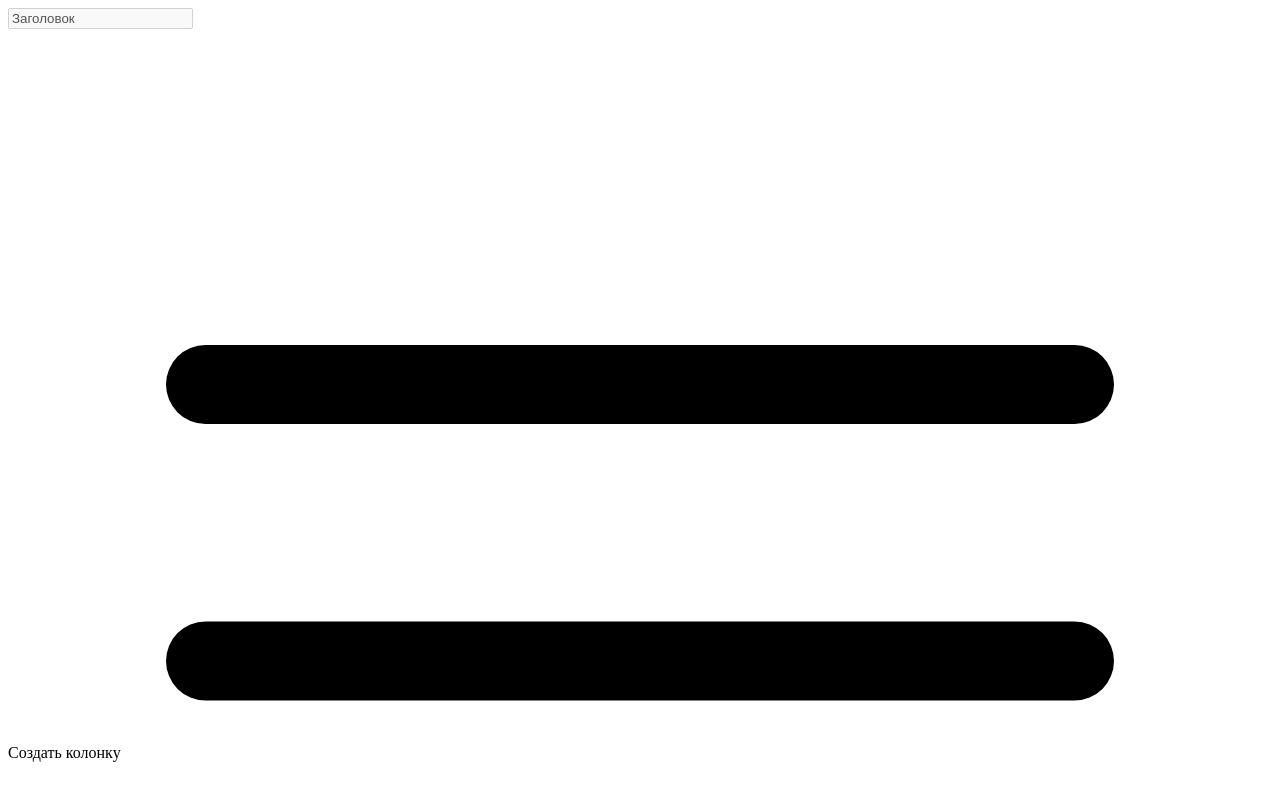
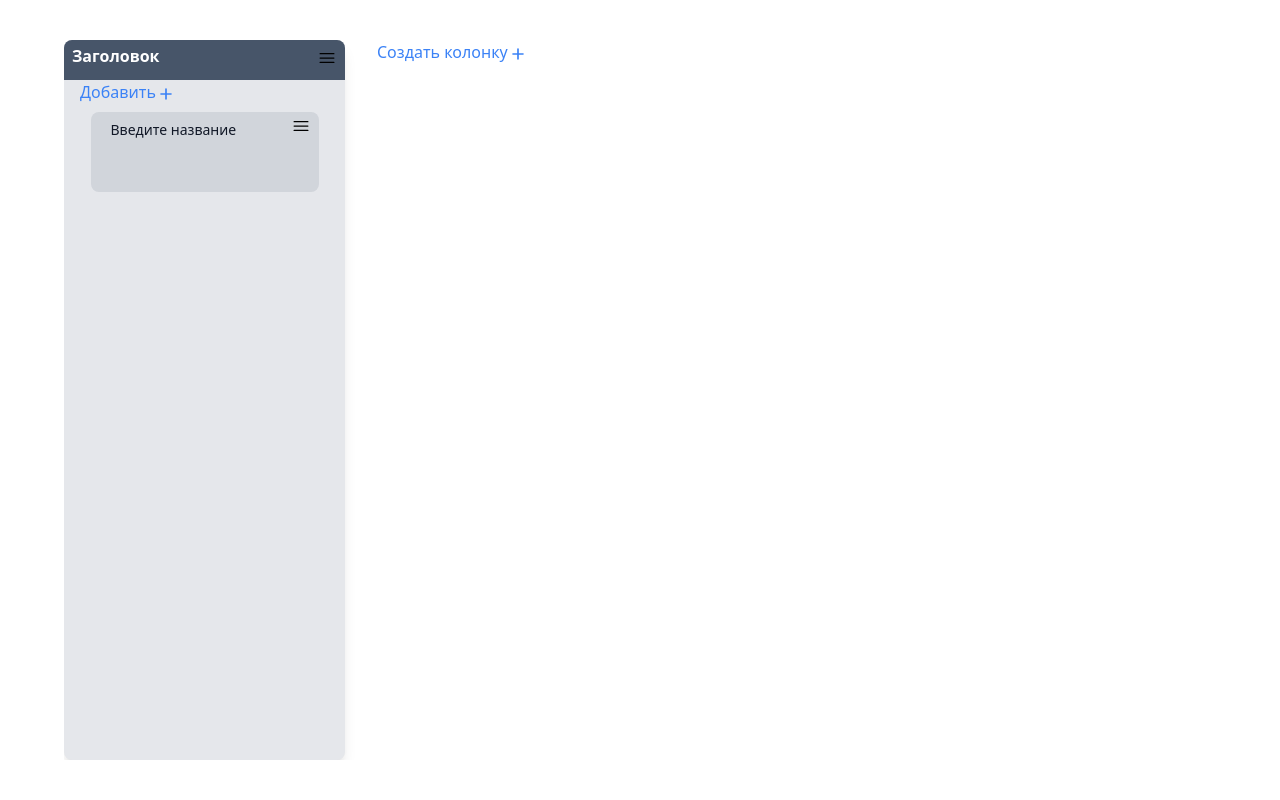
Before and after one commit to Turdiev/todo-vue-composition-api, a Vue app: page / in a window 1280 px wide. Shown: the top 800 px of the page. Built offline with nearby package versions, Linux system fonts and the light colour scheme; the HTML template or start-up script is replaced by a standard one.

Commit message:
add vue-draggable

```diff
--- /dev/null
+++ b/postcss.config.js
@@ -0,0 +1,6 @@
+module.exports = {
+  plugins: {
+    tailwindcss: {},
+    autoprefixer: {}
+  }
+}
--- /dev/null
+++ b/src/assets/styles/tailwind.css
@@ -0,0 +1,5 @@
+@tailwind base;
+
+@tailwind components;
+
+@tailwind utilities;
--- a/src/components/Column/ColumnBtn.vue
+++ b/src/components/Column/ColumnBtn.vue
@@ -4,6 +4,7 @@
       @click="handleAdd()"
   >
     <p class="text-blue-500">{{ props.title }}</p>
+    <slot name="item"></slot>
     <svg class="w-5 h-5 mt-1 stroke-blue-500" fill="none" stroke="currentColor" stroke-width="2" viewBox="0 0 24 24" xmlns="http://www.w3.org/2000/svg" aria-hidden="true">
       <path stroke-linecap="round" stroke-linejoin="round" d="M12 6v6m0 0v6m0-6h6m-6 0H6"></path>
     </svg>
--- a/src/components/Column/ColumnComponent.vue
+++ b/src/components/Column/ColumnComponent.vue
@@ -11,19 +11,25 @@
       <div class="flex flex-col items-center px-2">
         <ColumnBtn
           title="Добавить"
-          @click="onAddTask(props.index,{
-            name: 'Введите название'
-          })"
+          @click="onAddTask"
         />
+        <draggable
+            class="list-group"
+            :list="props.list.tasks"
+            group="task"
+            itemKey="id"
+        >
+          <template #item="{ element, index }">
             <ColumnTask
-            v-for="(task, index) in props.list.tasks"
-            :key="task.name"
-            :name="task.name"
+              :name="element.name"
               :taskID="index"
               :index="props.index"
+              class="list-group-item"
               @update="handleUpdateTask"
               @remove="handleRemoveTask"
             />
+          </template>
+        </draggable>
       </div>
     </div>
   </div>
@@ -35,6 +41,8 @@ import {useTodos} from "@/store/todos";
 import ColumnTask from "@/components/Column/ColumnTask.vue";
 import ColumnBtn from "@/components/Column/ColumnBtn.vue";
 import ColumnHead from "@/components/Column/ColumnHead.vue";
+import draggable from "vuedraggable";
+
 interface Props {
   list: {
     index: string | number,
@@ -43,12 +51,15 @@ interface Props {
   }
   index: number
 }
-
 const props = defineProps<Props>()
 
 const store = useTodos()
-const onAddTask = store.addTask
-
+const onAddTask = () => {
+  store.addTask(props.index,{
+    id: Math.floor(100 + Math.random() * 900),
+    name: 'Введите название'
+  })
+}
 const handleUpdateHead = (todo: any) => {
   store.updateTodo(todo)
 }
--- /dev/null
+++ b/src/main.ts
@@ -0,0 +1,12 @@
+import { createApp } from 'vue'
+import { createPinia } from 'pinia'
+import App from './App.vue'
+import './assets/styles/tailwind.css'
+import './assets/styles/main.scss'
+
+const pinia = createPinia()
+
+const app = createApp(App)
+
+app.use(pinia)
+app.mount('#app')
--- /dev/null
+++ b/src/shims-vue.d.ts
@@ -0,0 +1,6 @@
+/* eslint-disable */
+declare module '*.vue' {
+  import type { DefineComponent } from 'vue'
+  const component: DefineComponent<{}, {}, any>
+  export default component
+}
--- a/src/store/todos.ts
+++ b/src/store/todos.ts
@@ -8,6 +8,7 @@ export const useTodos = defineStore('todos', {
                 title: 'Заголовок',
                 tasks: [
                     {
+                        id: 111,
                         name: 'Введите название'
                     }
                 ]
@@ -54,5 +55,6 @@ interface ToDo {
 }
 
 interface Tasks {
+    id: number
     name: string
 }
--- /dev/null
+++ b/tailwind.config.js
@@ -0,0 +1,8 @@
+/** @type {import('tailwindcss').Config} */
+module.exports = {
+  content: ['./public/**/*.html', './src/**/*.{vue,js,ts,jsx,tsx}'],
+  theme: {
+    extend: {},
+  },
+  plugins: [],
+}
```
Also changed, not shown: tsconfig.json (added, +42 -0 lines). Lines whose indentation alone changed are shown as unchanged.
